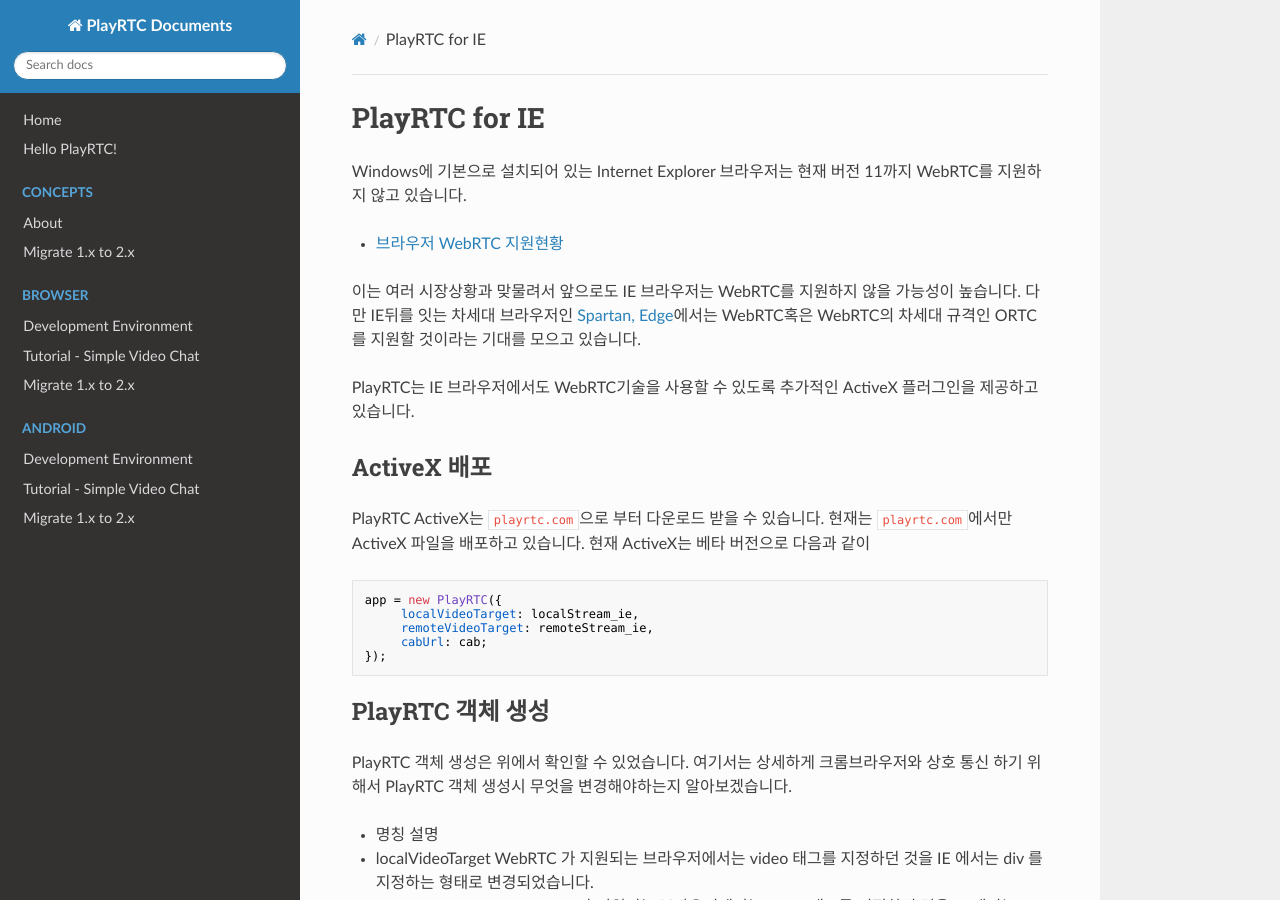
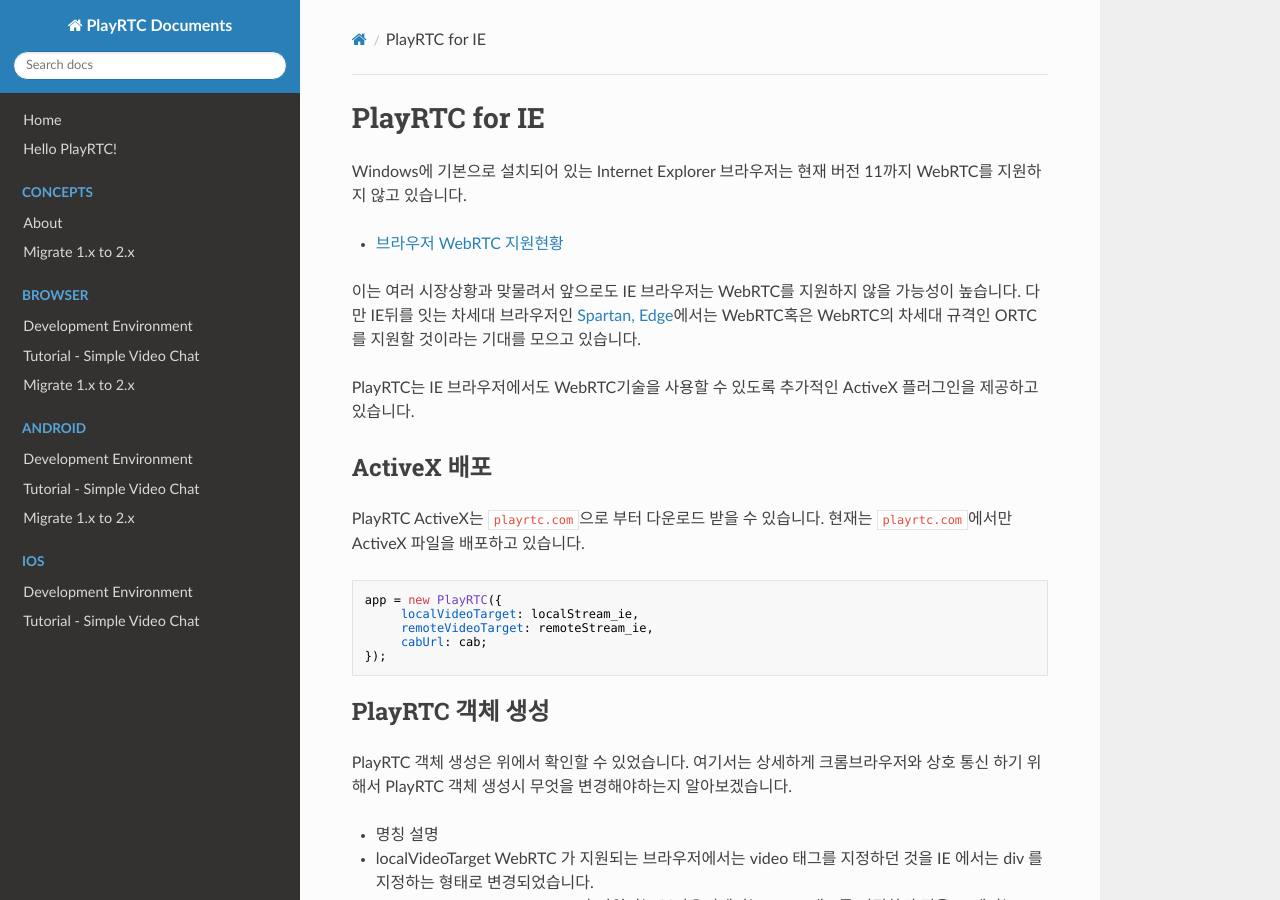
Before and after one commit to PlayRTC/PlayRTC-Documents-Korean, an MkDocs documentation site: the page built from docs/browser/ie-support.md, in a window 1280 px wide and 900 px high. Built offline with MkDocs 1.6.1, drawn with Linux system fonts in a browser that asks for light colours; nearby versions of some CDN libraries; old or Windows-style settings are respelled for this version of MkDocs.

Commit message:
update ios

````diff
--- a/docs/browser/ie-support.md
+++ b/docs/browser/ie-support.md
@@ -10,7 +10,7 @@
 
 ## ActiveX 배포
 
-PlayRTC ActiveX는 `playrtc.com`으로 부터 다운로드 받을 수 있습니다. 현재는 `playrtc.com`에서만 ActiveX 파일을 배포하고 있습니다. 현재 ActiveX는 베타 버전으로 다음과 같이
+PlayRTC ActiveX는 `playrtc.com`으로 부터 다운로드 받을 수 있습니다. 현재는 `playrtc.com`에서만 ActiveX 파일을 배포하고 있습니다.
 
 ```
 app = new PlayRTC({
--- a/mkdocs.yml
+++ b/mkdocs.yml
@@ -18,5 +18,5 @@
 - ['android/simple-video-chat.md', 'Android', 'Tutorial - Simple Video Chat']
 - ['android/migrate-1x-to-2x.md', 'Android', 'Migrate 1.x to 2.x']
 
-# - ['ios/dev-env.md', 'iOS', 'Development Environment']
-# - ['ios/simple-video-chat.md', 'iOS', 'Tutorial - Simple Video Chat']
+- ['ios/dev-env.md', 'iOS', 'Development Environment']
+- ['ios/simple-video-chat.md', 'iOS', 'Tutorial - Simple Video Chat']
````
